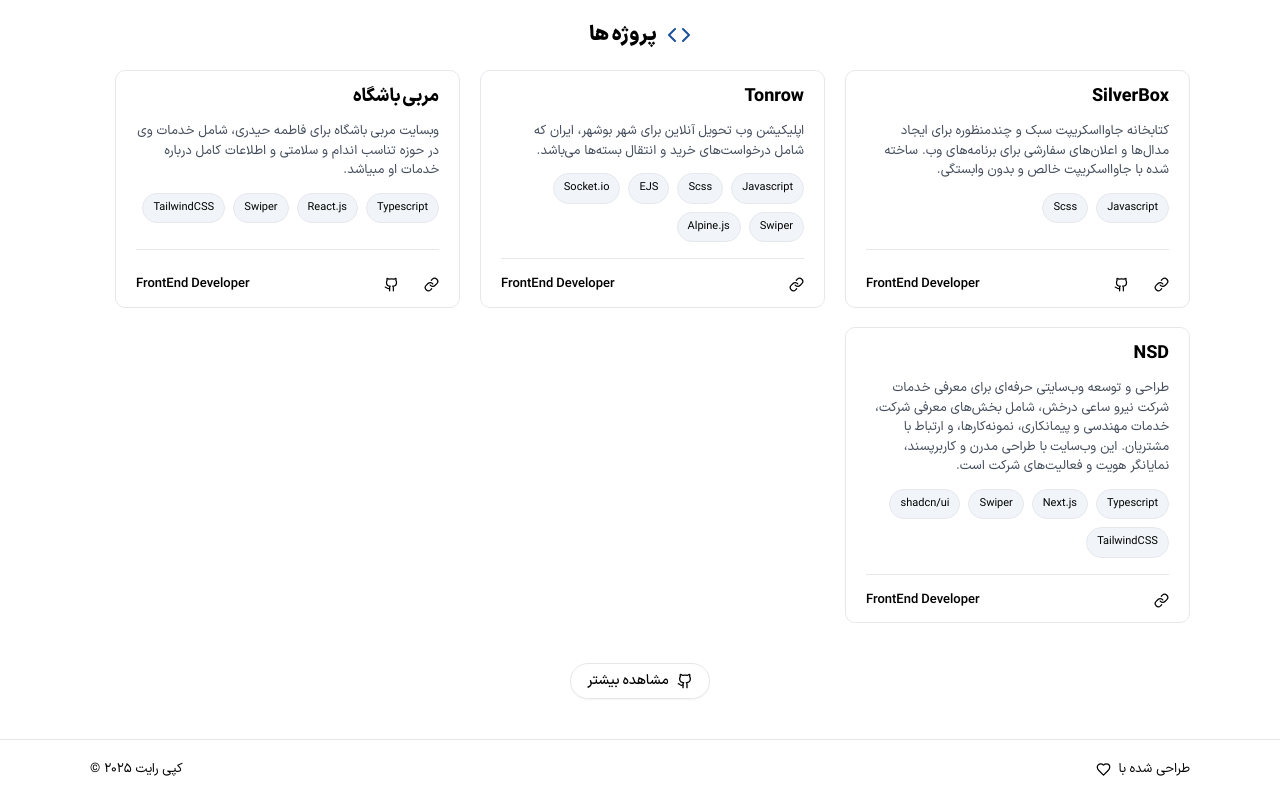
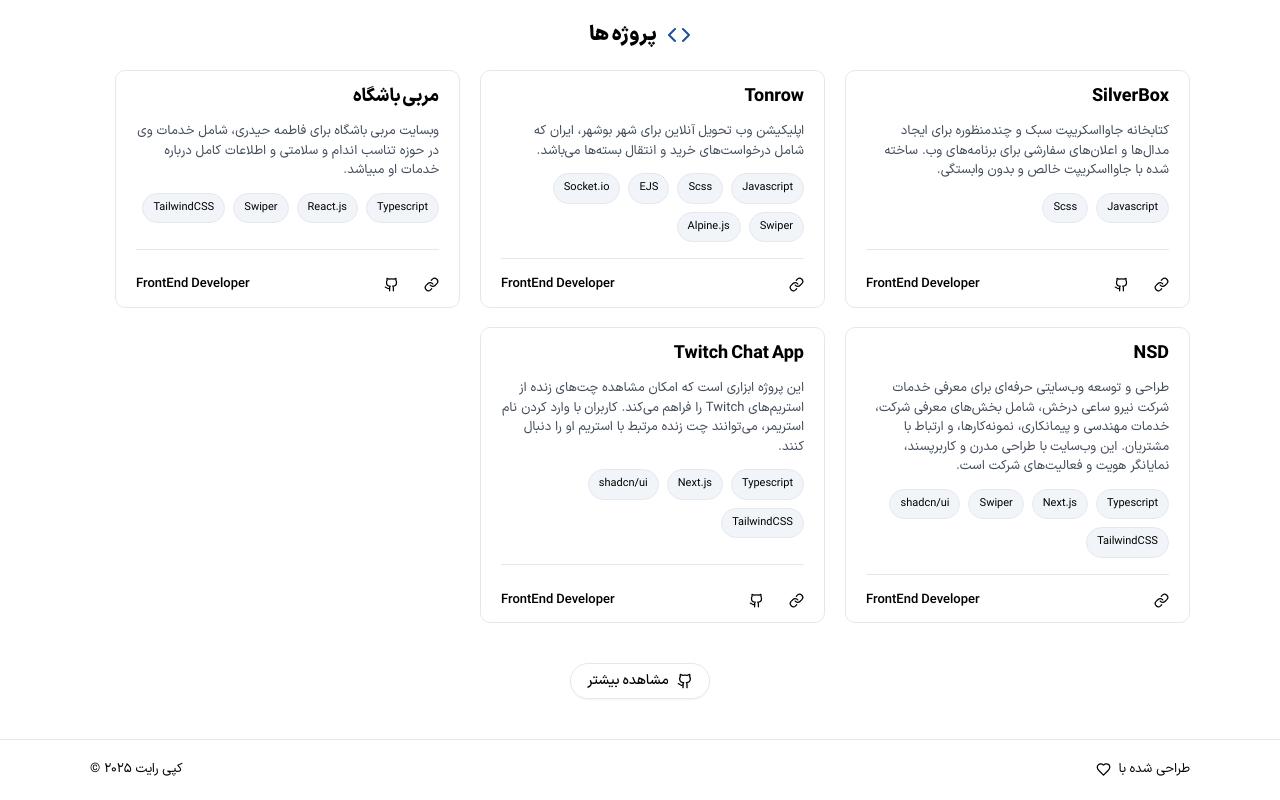
Before and after one commit to dofxo/dofxo.ir, a React (Vite) app: page / in a window 1280 px wide. Shown: the part 1242-2042 px from the top of the page. Built offline with nearby package versions, Linux system fonts and the light colour scheme.

Commit message:
feat: add new project to projects list

```diff
--- a/src/data/projects.ts
+++ b/src/data/projects.ts
@@ -32,4 +32,12 @@
     description: `طراحی و توسعه وب‌سایتی حرفه‌ای برای معرفی خدمات شرکت نیرو ساعی درخش، شامل بخش‌های معرفی شرکت، خدمات مهندسی و پیمانکاری، نمونه‌کارها، و ارتباط با مشتریان. این وب‌سایت با طراحی مدرن و کاربرپسند، نمایانگر هویت و فعالیت‌های شرکت است.`,
     skills: ["Typescript", "Next.js", "Swiper", "shadcn/ui", "TailwindCSS"],
   },
+  {
+    title: "Twitch Chat App",
+    websiteLink: "https://twitch-chat-six.vercel.app/",
+    sourceCode: "https://github.com/dofxo/twitch-chat",
+    role: "FrontEnd Developer",
+    description: `این پروژه ابزاری است که امکان مشاهده چت‌های زنده از استریم‌های Twitch را فراهم می‌کند. کاربران با وارد کردن نام استریمر، می‌توانند چت زنده مرتبط با استریم او را دنبال کنند.`,
+    skills: ["Typescript", "Next.js", "shadcn/ui", "TailwindCSS"],
+  },
 ];
```
